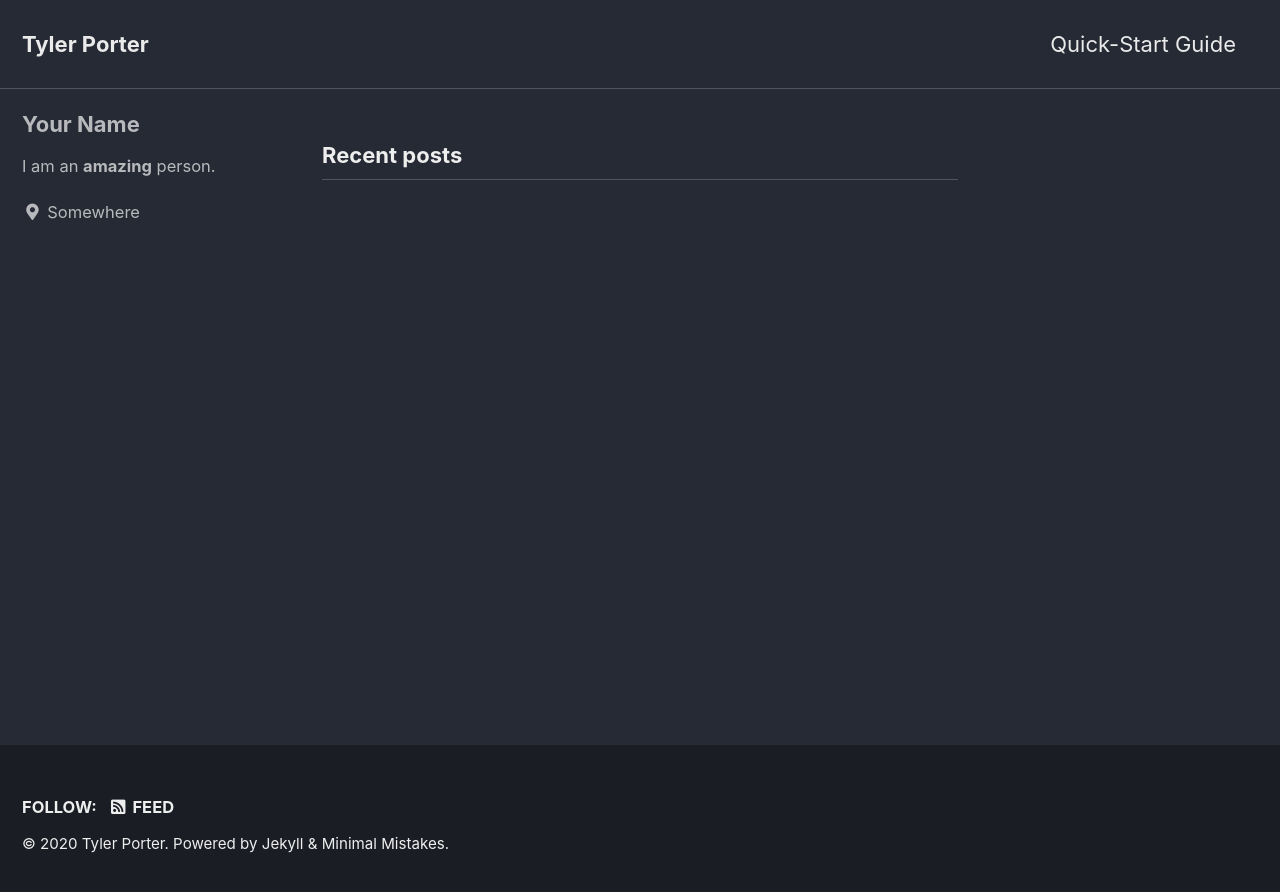
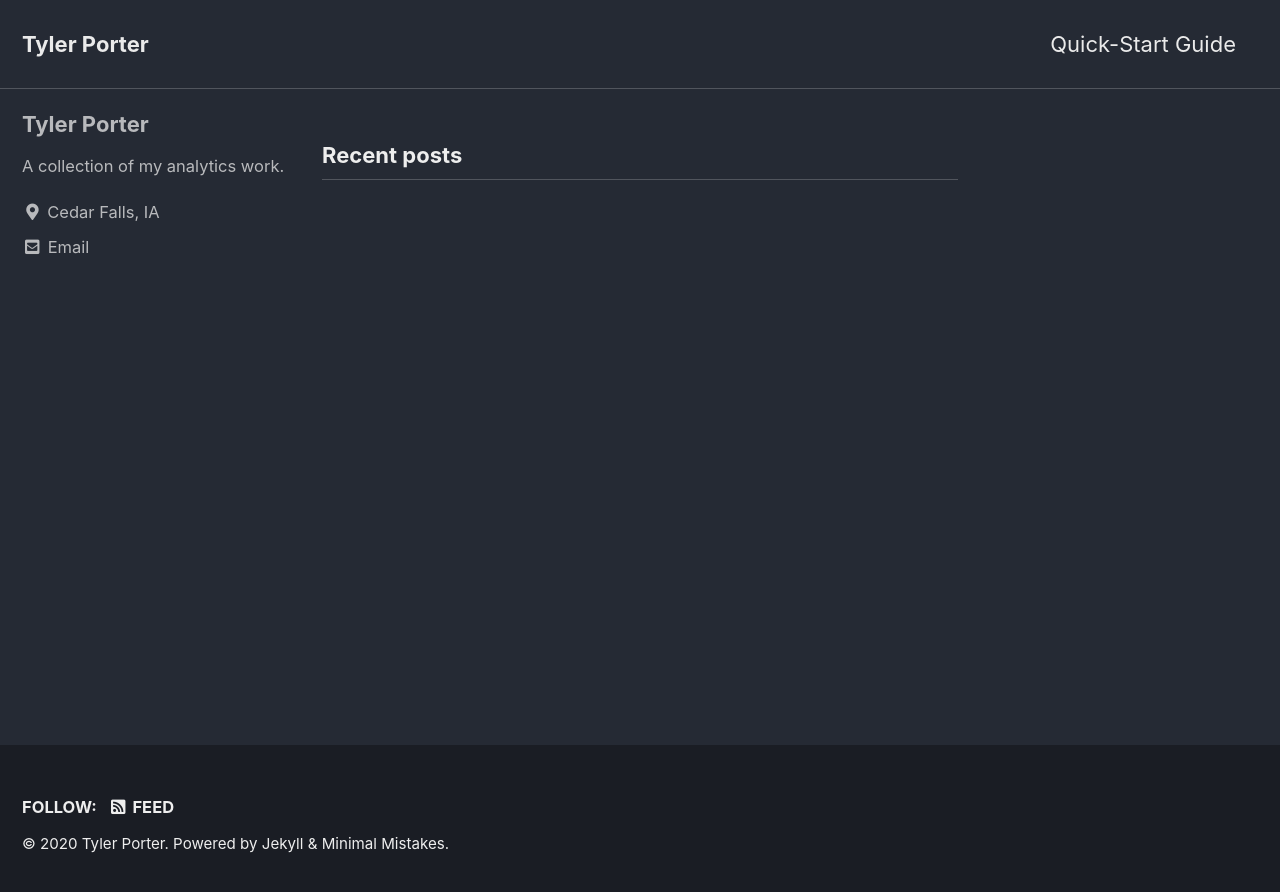
Before and after one commit to tyljporter/typo.github.io, a Jekyll site: the page built from index.html, in a window 1280 px wide. Shown: the top 892 px of the page. Built offline with Jekyll 4.4.1, drawn with Linux system fonts in a browser that asks for light colours; cached includes are drawn as plain includes; the list of posts is cut into pages by our own code.

Commit message:
Name change

```diff
--- a/_config.yml
+++ b/_config.yml
@@ -93,11 +93,11 @@ analytics:
 
 # Site Author
 author:
-  name             : "Your Name"
+  name             : "Tyler Porter"
   avatar           : # path of avatar image, e.g. "/assets/images/bio-photo.jpg"
-  bio              : "I am an **amazing** person."
-  location         : "Somewhere"
-  email            :
+  bio              : "A collection of my analytics work."
+  location         : "Cedar Falls, IA"
+  email            : "tjporter@gmail.com"
   links:
     - label: "Email"
       icon: "fas fa-fw fa-envelope-square"
```
